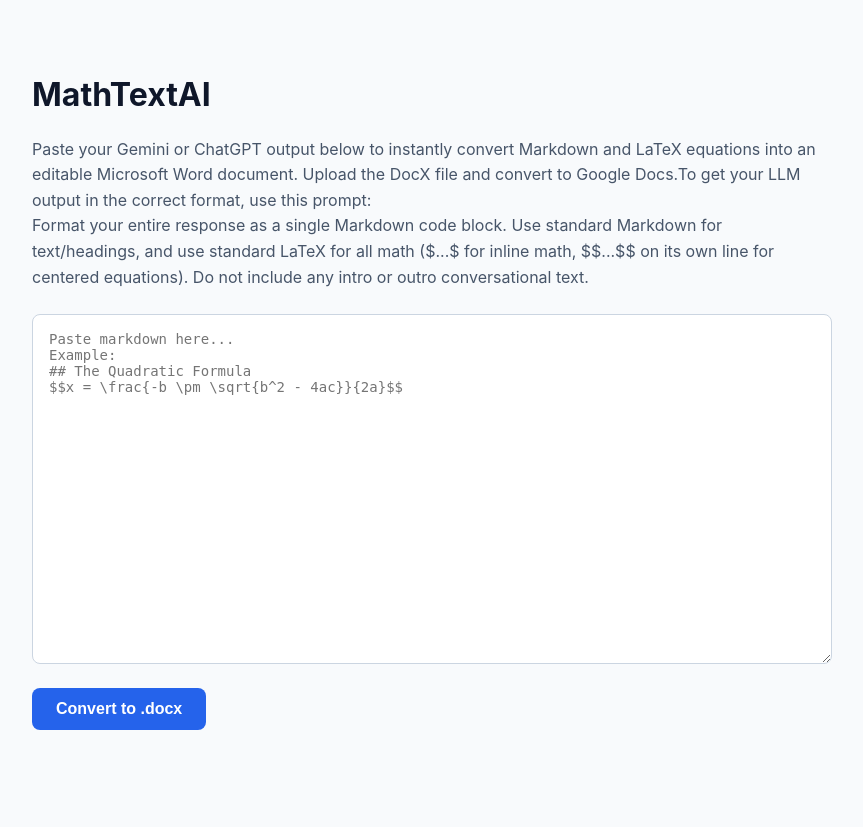
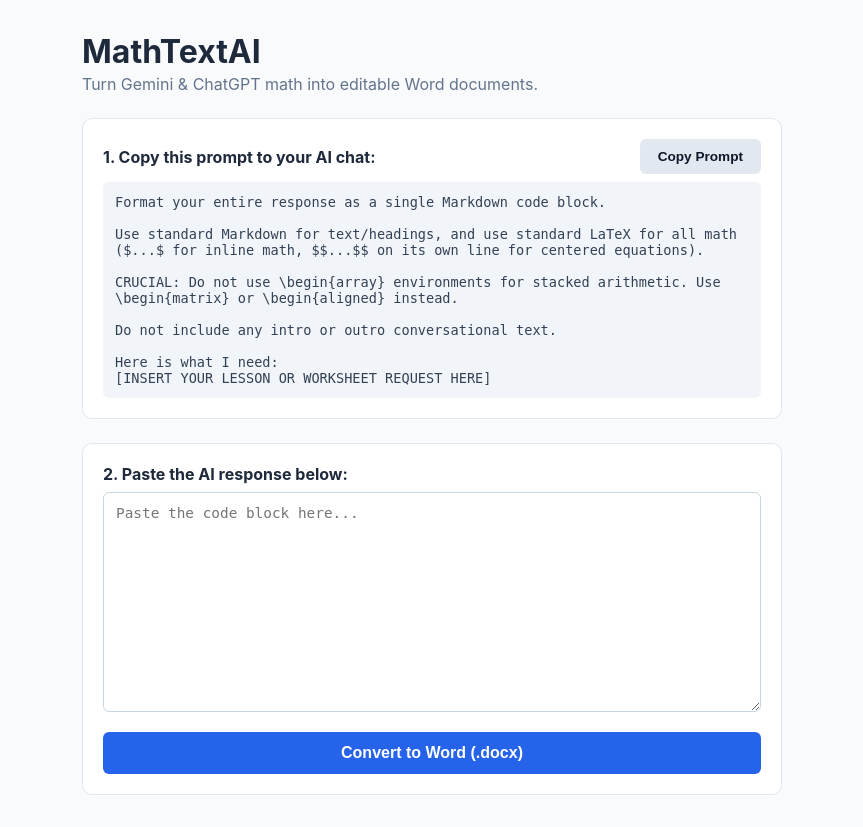
Before and after one commit to tshown-dot/mathtextai, a Flask app: page / in a window 1280 px wide. Shown: the whole page, without its empty margins (208-1071 px from the left). Before the commit the page ends 730 px from the top, so only its background shows below. Run offline with Flask 3, Linux system fonts and the light colour scheme; some libraries are stand-ins or nearby versions.

Commit message:
Update title and styles in index.html

```diff
--- a/templates/index.html
+++ b/templates/index.html
@@ -3,65 +3,95 @@
 <head>
     <meta charset="UTF-8">
     <meta name="viewport" content="width=device-width, initial-scale=1.0">
-    <title>MathTextAI - Convert LLM Math to Word</title>
+    <title>MathTextAI - Convert AI Math to Word</title>
     <style>
         body {
             font-family: -apple-system, BlinkMacSystemFont, "Segoe UI", Roboto, sans-serif;
-            max-width: 800px;
+            max-width: 700px;
             margin: 2rem auto;
-            padding: 1rem;
+            padding: 0 1rem;
+            color: #1e293b;
             background: #f8fafc;
-            color: #333;
-            line-height: 1.6;
         }
-        h1 { color: #0f172a; margin-bottom: 0.2rem; }
-        p { color: #475569; margin-bottom: 1.5rem; }
+        .box {
+            background: white;
+            border: 1px solid #e2e8f0;
+            border-radius: 10px;
+            padding: 1.25rem;
+            margin-bottom: 1.5rem;
+        }
+        .header { display: flex; justify-content: space-between; align-items: center; margin-bottom: 0.5rem; }
+        .prompt-text {
+            background: #f1f5f9;
+            padding: 0.75rem;
+            border-radius: 6px;
+            font-size: 0.85rem;
+            color: #334155;
+            white-space: pre-wrap;
+            margin: 0;
+        }
         textarea {
             width: 100%;
-            height: 350px;
-            padding: 1rem;
-            font-family: monospace;
-            font-size: 14px;
+            height: 220px;
+            padding: 0.75rem;
+            font-size: 0.9rem;
             border: 1px solid #cbd5e1;
-            border-radius: 8px;
+            border-radius: 6px;
             box-sizing: border-box;
             margin-bottom: 1rem;
-            resize: vertical;
         }
         button {
-            background: #2563eb;
-            color: white;
             border: none;
-            padding: 12px 24px;
-            font-size: 16px;
+            padding: 10px 18px;
+            border-radius: 6px;
             font-weight: 600;
-            border-radius: 8px;
             cursor: pointer;
-            transition: background 0.2s;
         }
-        button:hover { background: #1d4ed8; }
+        .btn-copy { background: #e2e8f0; color: #0f172a; font-size: 0.85rem; }
+        .btn-main { background: #2563eb; color: white; width: 100%; font-size: 1rem; padding: 12px; }
+        .btn-main:hover { background: #1d4ed8; }
     </style>
 </head>
 <body>
 
-    <h1>MathTextAI</h1>
-    <p>Paste your Gemini or ChatGPT output below to instantly convert Markdown and LaTeX equations into an editable Microsoft Word document. Upload the DocX file and convert to Google Docs.To get your LLM output in the correct format, use this prompt:
-        <br> Format your entire response as a single Markdown code block.
+    <h1 style="margin-bottom: 0.2rem;">MathTextAI</h1>
+    <p style="color: #64748b; margin-top: 0; margin-bottom: 1.5rem;">Turn Gemini & ChatGPT math into editable Word documents.</p>
+
+    <!-- STEP 1 -->
+    <div class="box">
+        <div class="header">
+            <strong>1. Copy this prompt to your AI chat:</strong>
+            <button class="btn-copy" onclick="copyPrompt()">Copy Prompt</button>
+        </div>
+        <pre class="prompt-text" id="prompt">Format your entire response as a single Markdown code block.
 
 Use standard Markdown for text/headings, and use standard LaTeX for all math ($...$ for inline math, $$...$$ on its own line for centered equations).
 
-Do not include any intro or outro conversational text. <br>
+CRUCIAL: Do not use \begin{array} environments for stacked arithmetic. Use \begin{matrix} or \begin{aligned} instead.
 
-         </p>
+Do not include any intro or outro conversational text.
 
-    <form action="/convert" method="POST">
-        <textarea name="markdown_text" placeholder="Paste markdown here...
-Example:
-## The Quadratic Formula
-$$x = \frac{-b \pm \sqrt{b^2 - 4ac}}{2a}$$"></textarea>
-        <br>
-        <button type="submit">Convert to .docx</button>
-    </form>
+Here is what I need:
+[INSERT YOUR LESSON OR WORKSHEET REQUEST HERE]</pre>
+    </div>
+
+    <!-- STEP 2 -->
+    <div class="box">
+        <strong style="display: block; margin-bottom: 0.5rem;">2. Paste the AI response below:</strong>
+        <form action="/convert" method="POST">
+            <textarea name="markdown_text" placeholder="Paste the code block here..."></textarea>
+            <button type="submit" class="btn-main">Convert to Word (.docx)</button>
+        </form>
+    </div>
+
+    <script>
+        function copyPrompt() {
+            navigator.clipboard.writeText(document.getElementById('prompt').innerText);
+            const btn = document.querySelector('.btn-copy');
+            btn.innerText = 'Copied!';
+            setTimeout(() => btn.innerText = 'Copy Prompt', 2000);
+        }
+    </script>
 
 </body>
 </html>
```
